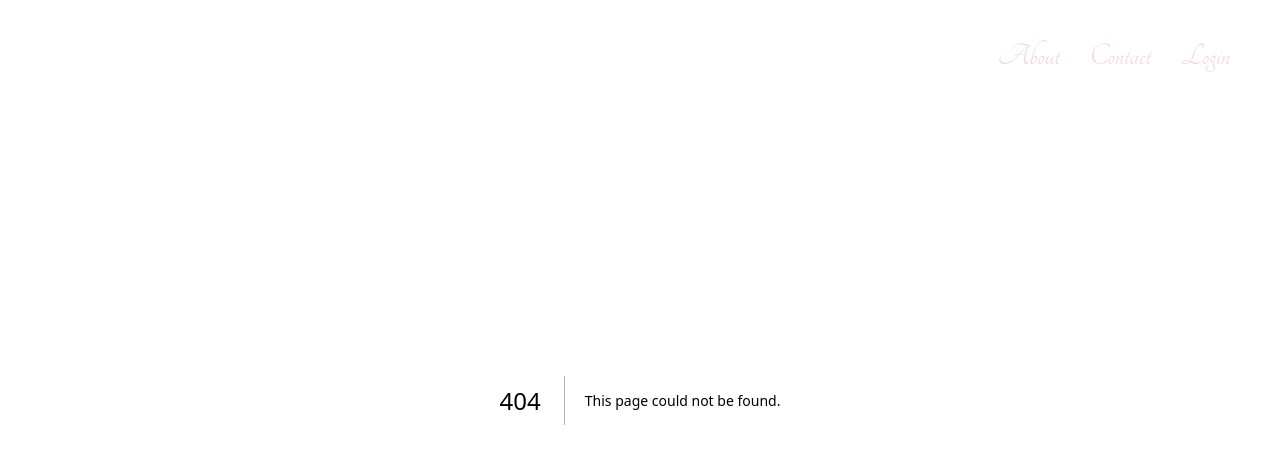
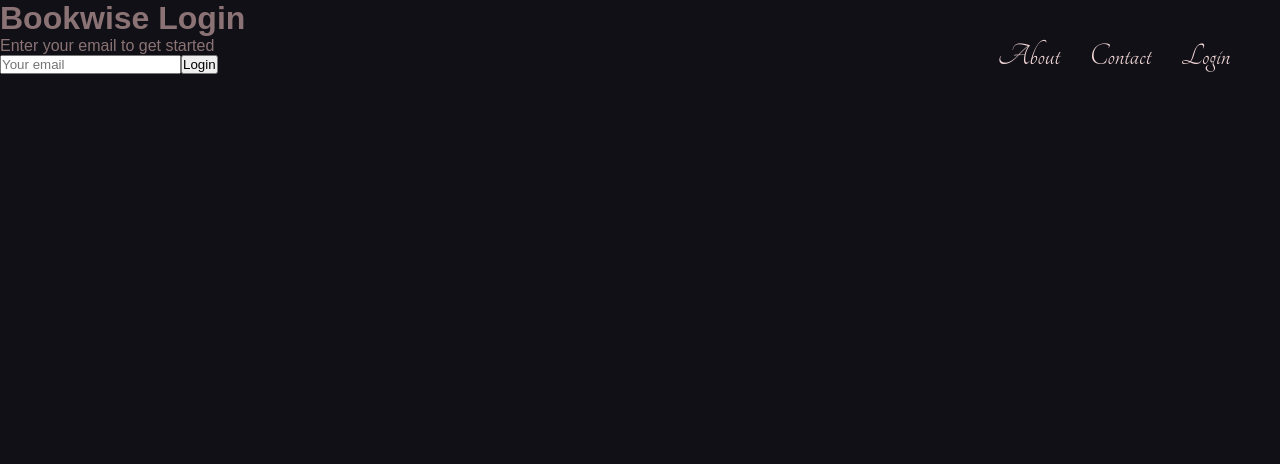
Before and after one commit to yureiblack/Bookwise, a Next.js app in the folder frontend/: page /login in a window 1280 px wide. Before the commit this address had no page. Shown: the top 464 px of the page. Built offline with nearby package versions, Linux system fonts and the light colour scheme.

Commit message:
made login logic

```diff
--- /dev/null
+++ b/frontend/src/app/login/page.js
@@ -0,0 +1,58 @@
+'use client'
+
+import { useState } from 'react'
+import { useRouter } from 'next/navigation'
+import './login.css'
+
+export default function LoginPage() {
+  const router = useRouter()
+  const [email, setEmail] = useState('')
+  const [error, setError] = useState('')
+
+  const handleLogin = async (e) => {
+    e.preventDefault()
+    setError('')
+
+    if (!email) {
+      setError('Please enter your email')
+      return
+    }
+
+    try {
+      // Call backend login API
+      const res = await fetch('/api/auth/login', {
+        method: 'POST',
+        headers: { 'Content-Type': 'application/json' },
+        body: JSON.stringify({ email }),
+      })
+
+      const data = await res.json()
+
+      if (res.ok) {
+        localStorage.setItem('token', data.token)
+        router.push('/dashboard')
+      } else {
+        setError(data.message || 'Login failed')
+      }
+    } catch (err) {
+      setError('Something went wrong')
+    }
+  }
+
+  return (
+    <div className="login-container">
+      <form className="login-form" onSubmit={handleLogin}>
+        <h1>Bookwise Login</h1>
+        <p>Enter your email to get started</p>
+        <input
+          type="email"
+          placeholder="Your email"
+          value={email}
+          onChange={(e) => setEmail(e.target.value)}
+        />
+        {error && <span className="error">{error}</span>}
+        <button type="submit">Login</button>
+      </form>
+    </div>
+  )
+}
--- a/frontend/src/app/styles/homepage.css
+++ b/frontend/src/app/styles/homepage.css
@@ -37,14 +37,14 @@
 
 .hero-text p {
   font-family: "Tangerine", cursive;
-  font-size: 2rem;
+  font-size: 2.5rem;
   margin-bottom: 30px;
   color: rgb(242, 214, 214);
 }
 
 .get-started {
   font-family: "Tangerine", cursive;
-  font-size: 2.5rem;
+  font-size: 2rem;
   color: rgb(242, 214, 214);
   cursor: pointer;
   text-decoration: none;
--- a/frontend/src/components/HeroSection.js
+++ b/frontend/src/components/HeroSection.js
@@ -26,7 +26,7 @@ export default function HeroSection() {
 
       <div className="hero-text">
         <h1>Bookwise</h1>
-        <p>Your stay, simplified — book hotels with just your email, no lengthy forms or unnecessary details</p>
+        <p>Your stay, simplified — book hotels with just your email</p>
         <span className="get-started" onClick={handleGetStarted}>Get Started</span>
       </div>
     </div>
```
Also changed, not shown: frontend/src/app/login/login.css (added).
